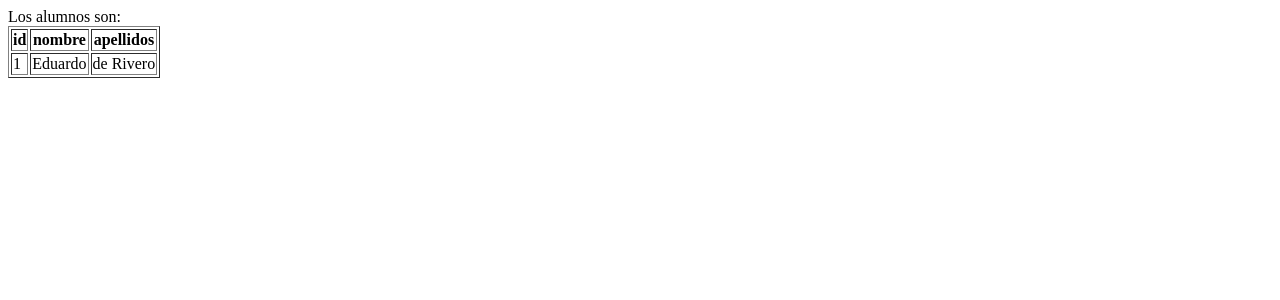
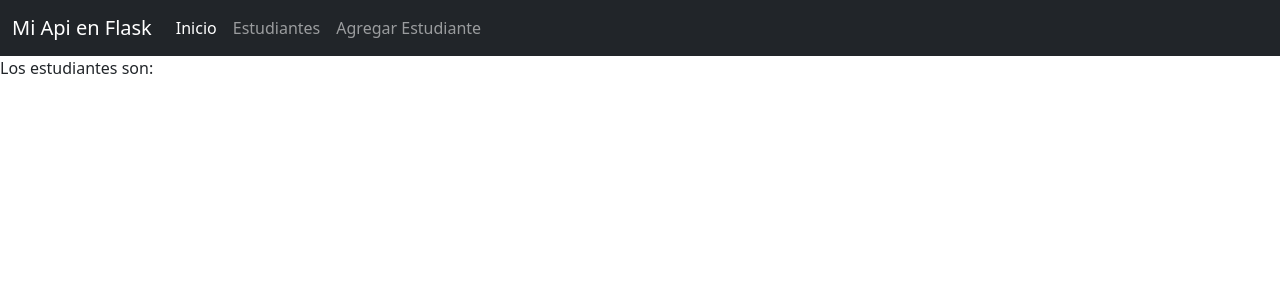
Before and after one commit to kmacedo0409/backend-tecsup, a Flask app: page /inicio in a window 1280 px wide. Shown: the top 300 px of the page. Run offline with Flask 2, Linux system fonts and the light colour scheme; some libraries are stand-ins or nearby versions.

Commit message:
agregando basehtml

```diff
--- a/dia-2/app.py
+++ b/dia-2/app.py
@@ -19,8 +19,6 @@ app.config['MYSQL_PORT']= int(environ.get('MYSQL_PORT'))
 #print (app.config)
 mysql=MySQL(app)
 
-
-
 # un decorador es la forma en la cual nosotros podemos modificar el comportamiento de un método de una clase sin la
 # necesidad de modificarlo directamente, es como utilizar la herencia para poder modificar su comportamiento,
 # en este caso, dependiendo de sus rutas y su metodo
@@ -35,15 +33,36 @@ def inicio():
 def pagina_inicial():
     return render_template('inicio.html')
 
-@app.route('/estudiantes', methods=['GET'])
+@app.route('/mostrar_estudiantes', methods=['GET'])
 def devolver_estudiantes():
     cursor=mysql.connection.cursor()
     cursor.execute("SELECT * FROM estudiantes")
-    resultado=cursor.fetchall()
+    resultado = cursor.fetchall()
     print(resultado)
-    return{
-        'message': 'Los estudiantes son:'
-    }
+    resultado_final=[]
+    for estudiante in resultado:
+        print(estudiante)
+        estudiante_diccionario ={
+            'id': estudiante[0],
+            'nombre': estudiante[1],
+            'ape_paterno': estudiante[2],
+            'ape_materno': estudiante [3],
+            'correo': estudiante[4],
+            'num_emergencia': estudiante[5],
+            'curso_id': estudiante[6]
+        }
+        print(estudiante_diccionario)
+        resultado_final.append(estudiante_diccionario)
 
 
+    #return{
+    #   'message': 'Los estudiantes son:',
+    #   'content': resultado_final
+    #}
+
+    return render_template('mostrar_estudiantes.html', estudiantes=resultado_final, mensaje='Hola desde Flask')
+@app.route("/agregar-estudiante", methods=['GET'])
+def agregar_estudiante():
+    return render_template('agregar_estudiante.html')
+
 app.run(debug=True)
--- /dev/null
+++ b/dia-2/templates/agregar_estudiante.html
@@ -0,0 +1,5 @@
+{% extends 'base.html' %} {% block cuerpo %}
+{# agregar #}
+
+
+{% endblock %}
--- /dev/null
+++ b/dia-2/templates/base.html
@@ -0,0 +1,51 @@
+<!DOCTYPE html>
+<html lang="en">
+  <head>
+    <meta charset="utf-8" />
+    <meta name="viewport" content="width=device-width, initial-scale=1" />
+    <title>Mi aplicacion de Flask</title>
+    <link
+      href="https://cdn.jsdelivr.net/npm/bootstrap@5.2.2/dist/css/bootstrap.min.css"
+      rel="stylesheet"
+      integrity="sha384-Zenh87qX5JnK2Jl0vWa8Ck2rdkQ2Bzep5IDxbcnCeuOxjzrPF/et3URy9Bv1WTRi"
+      crossorigin="anonymous"
+    />
+  </head>
+  <body>
+    <nav class="navbar navbar-dark bg-dark navbar-expand-lg">
+      <div class="container-fluid">
+        <a class="navbar-brand" href="#">Mi Api en Flask</a>
+        <button
+          class="navbar-toggler"
+          type="button"
+          data-bs-toggle="collapse"
+          data-bs-target="#navbarSupportedContent"
+          aria-controls="navbarSupportedContent"
+          aria-expanded="false"
+          aria-label="Toggle navigation"
+        >
+          <span class="navbar-toggler-icon"></span>
+        </button>
+        <div class="collapse navbar-collapse" id="navbarSupportedContent">
+          <ul class="navbar-nav me-auto mb-2 mb-lg-0">
+            <li class="nav-item">
+              <a class="nav-link active" aria-current="page" href="#">Inicio</a>
+            </li>
+            <li class="nav-item">
+              <a class="nav-link" href="/mostrar_estudiantes">Estudiantes</a>
+            </li>
+            <li class="nav-item">
+              <a class="nav-link" href="/agregar_estudiante">Agregar Estudiante</a>
+            </li>
+          </ul>
+        </div>
+      </div>
+    </nav>
+    {% block cuerpo %} {% endblock %}
+    <script
+      src="https://cdn.jsdelivr.net/npm/bootstrap@5.2.2/dist/js/bootstrap.bundle.min.js"
+      integrity="sha384-OERcA2EqjJCMA+/3y+gxIOqMEjwtxJY7qPCqsdltbNJuaOe923+mo//f6V8Qbsw3"
+      crossorigin="anonymous"
+    ></script>
+  </body>
+</html>
--- a/dia-2/templates/inicio.html
+++ b/dia-2/templates/inicio.html
@@ -1,26 +1,3 @@
-<!DOCTYPE html>
-<html lang="en">
-  <head>
-    <meta charset="UTF-8" />
-    <meta http-equiv="X-UA-Compatible" content="IE=edge" />
-    <meta name="viewport" content="width=device-width, initial-scale=1.0" />
-    <title>Document</title>
-  </head>
-  <body>
-    <div>Los alumnos son:</div>
-    <div>
-      <table border="1">
-        <tr>
-          <th>id</th>
-          <th>nombre</th>
-          <th>apellidos</th>
-        </tr>
-        <tr>
-          <td>1</td>
-          <td>Eduardo</td>
-          <td>de Rivero</td>
-        </tr>
-      </table>
-    </div>
-  </body>
-</html>
+{% extends 'base.html'%} {% block cuerpo %}
+<p>Los estudiantes son:</p>
+{% endblock %}
```
Also changed, not shown: dia-2/templates/mostrar_estudiantes.html (added, +35 -0 lines).
